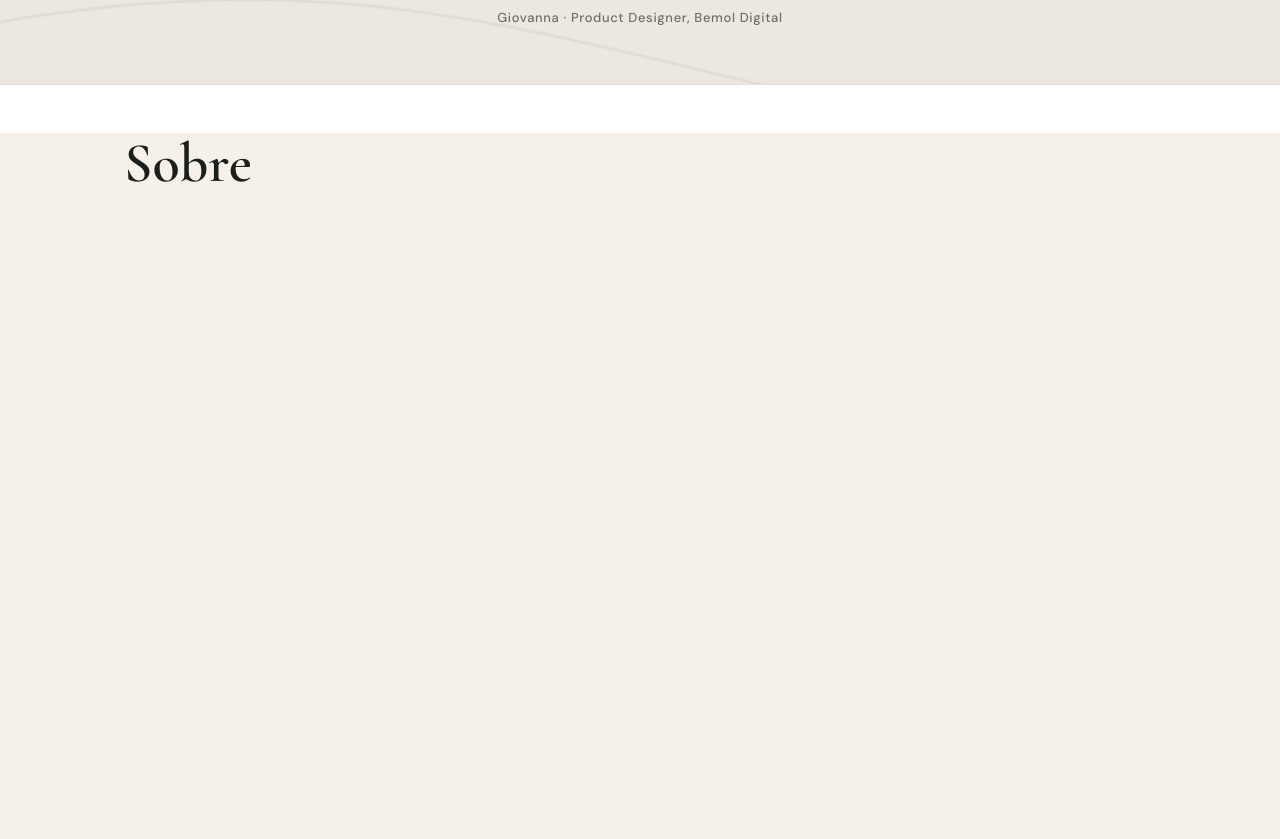
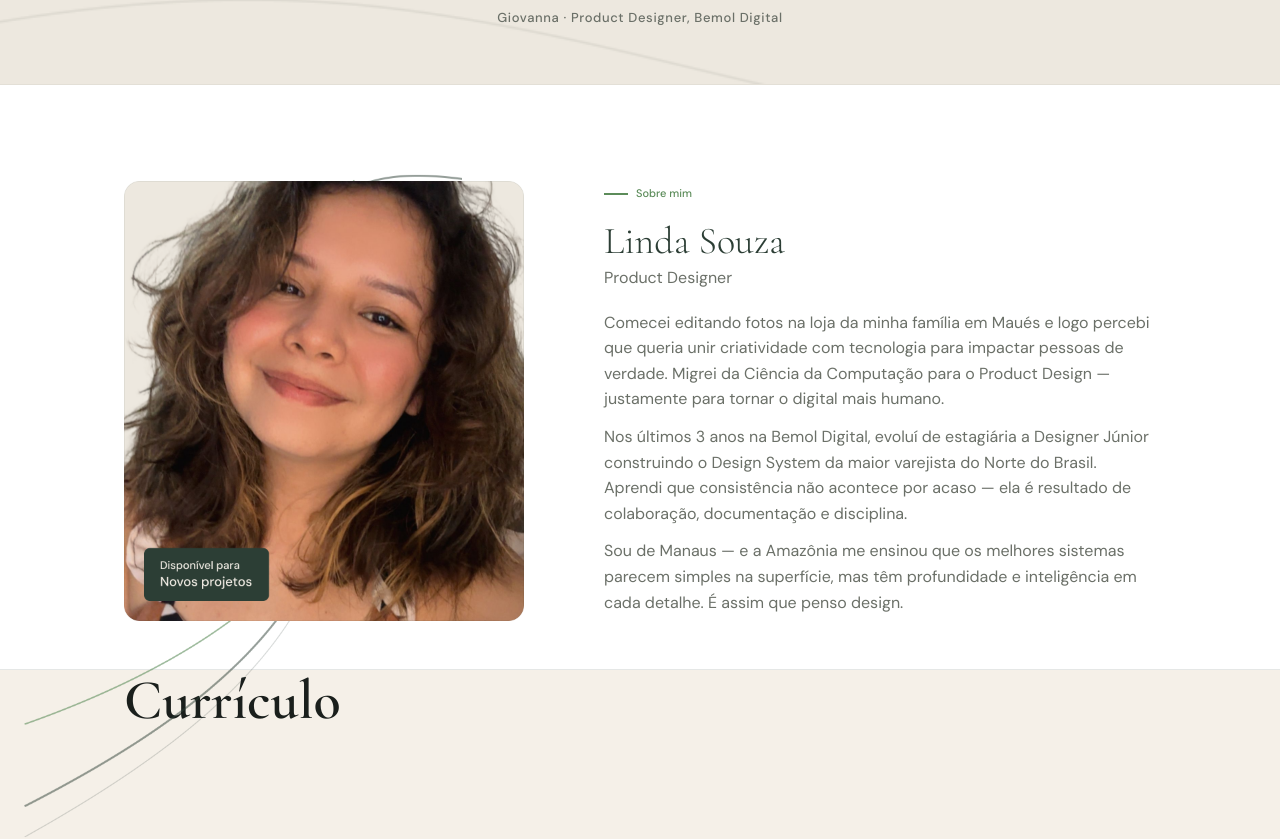
Before and after one commit to Agencia-Lumina-Digital/linda-hillary-port, a React (Vite) app: page / in a window 1280 px wide. Shown: the part 1820-2659 px from the top of the page. Built offline with nearby package versions, Linux system fonts and the light colour scheme.

Commit message:
feat: [SECTION] create

```diff
--- a/src/App.tsx
+++ b/src/App.tsx
@@ -2,6 +2,7 @@ import { Box, Container, Typography } from '@mui/material';
 import { Navbar } from './components/organisms/Navbar/Navbar';
 import { Hero } from './features/hero/Hero';
 import { Projects } from './features/projects/Projects';
+import { About } from './features/about/About';
 import { tokens } from './theme/tokens';
 
 function App() {
@@ -28,8 +29,8 @@ function App() {
           <Projects />
         </Box>
 
-        <Box id="about" sx={{ height: '100vh', borderBottom: '1px dashed' }}>
-          <Typography variant="h2">Sobre</Typography>
+        <Box id="about">
+          <About />
         </Box>
 
         <Box id="resume" sx={{ height: '100vh', borderBottom: '1px dashed' }}>
--- /dev/null
+++ b/src/features/about/About.tsx
@@ -0,0 +1,153 @@
+import { Box, Stack, Typography } from '@mui/material';
+import { tokens } from '../../theme/tokens';
+import grafismoHero from '../../theme/assets/grafismo-rios-hero.png';
+import lindaImage from '../../theme/assets/linda-image.png';
+
+export const About = () => {
+  return (
+    <Box
+      sx={{
+        py: { xs: 8, md: 12 },
+        backgroundColor: tokens.colors.background.elevated, // Fundo branco (#FFFFFF)
+        mx: { xs: '-24px', md: 'calc(-50vw + 50%)' }, // Sangramento lateral total
+        px: { xs: '24px', md: 'calc(50vw - 50%)' }, // Alinhamento interno
+        borderBottom: `1px solid ${tokens.colors.border.default}`
+      }}
+    >
+      <Box
+        sx={{
+          display: 'flex',
+          flexDirection: { xs: 'column', md: 'row' },
+          alignItems: 'center',
+          gap: { xs: '48px', md: '80px' }, // Espaçamento fixo limpo sem padding ou margens negativas
+          width: '100%',
+        }}
+      >
+        {/* Coluna Esquerda: Imagem com Grafismo Invertido */}
+        <Box
+          sx={{
+            position: 'relative',
+            width: { xs: '100%', md: '400px' },
+            flexShrink: 0,
+            display: 'flex',
+            justifyContent: 'center',
+            alignItems: 'center'
+          }}
+        >
+          {/* Grafismo de fundo (Posicionamento absoluto para ficar atrás, invertido horizontalmente) */}
+          <Box
+            component="img"
+            src={grafismoHero}
+            alt=""
+            sx={{
+              position: 'absolute',
+              top: '74%',
+              left: '50%',
+              transform: 'translate(-50%, -50%) scaleX(-1)', // Inverte horizontalmente e centraliza
+              width: '150%',
+              maxWidth: 'none',
+              zIndex: 1,
+              pointerEvents: 'none',
+              clipPath: { xs: 'none', md: 'inset(0 0 0 27%)' } // Espelha o corte lateral do hero
+            }}
+          />
+
+          {/* Imagem de perfil (Dimensões idênticas à seção hero) */}
+          <Box sx={{ position: 'relative', zIndex: 2, width: '100%' }}>
+            <Box
+              component="img"
+              src={lindaImage}
+              alt="Linda Souza"
+              sx={{
+                width: '100%',
+                height: { xs: 'auto', md: '440px' },
+                objectFit: 'cover',
+                display: 'block',
+                borderRadius: `${tokens.borderRadius.md}px`,
+              }}
+            />
+          </Box>
+        </Box>
+
+        {/* Coluna Direita: Conteúdo Textual */}
+        <Box sx={{ flexGrow: 1, minWidth: 0, width: '100%' }}>
+          <Stack spacing={5}>
+            {/* Tagline / Eyebrow */}
+            <Box sx={{ display: 'flex', alignItems: 'center', gap: 2 }}>
+              <Box sx={{ width: 24, height: '1.5px', backgroundColor: tokens.colors.background.brand }} />
+              <Typography
+                sx={{
+                  color: tokens.colors.text.accent,
+                  fontWeight: tokens.typography.fontWeight.medium,
+                  fontSize: tokens.typography.fontSize[11]
+                }}
+              >
+                Sobre mim
+              </Typography>
+            </Box>
+
+            {/* Título e Subtítulo */}
+            <Stack spacing={1}>
+              <Typography
+                variant="h2"
+                sx={{
+                  fontFamily: tokens.typography.fontFamily.display,
+                  color: tokens.colors.text.brand,
+                  fontSize: { xs: tokens.typography.fontSize[26], md: tokens.typography.fontSize[38] },
+                  fontWeight: tokens.typography.fontWeight.light,
+                  lineHeight: 1.1,
+                }}
+              >
+                Linda Souza
+              </Typography>
+              <Typography
+                sx={{
+                  fontFamily: tokens.typography.fontFamily.body,
+                  color: tokens.colors.text.secondary,
+                  fontSize: { xs: tokens.typography.fontSize[14], md: tokens.typography.fontSize[16] },
+                  fontWeight: tokens.typography.fontWeight.regular,
+                }}
+              >
+                Product Designer
+              </Typography>
+            </Stack>
+
+            {/* Parágrafos de texto */}
+            <Stack spacing={3}>
+              <Typography
+                sx={{
+                  color: tokens.colors.text.secondary,
+                  fontSize: { xs: tokens.typography.fontSize[14], md: tokens.typography.fontSize[16] },
+                  fontWeight: tokens.typography.fontWeight.regular,
+                  lineHeight: 1.6,
+                }}
+              >
+                Comecei editando fotos na loja da minha família em Maués e logo percebi que queria unir criatividade com tecnologia para impactar pessoas de verdade. Migrei da Ciência da Computação para o Product Design — justamente para tornar o digital mais humano.
+              </Typography>
+              <Typography
+                sx={{
+                  color: tokens.colors.text.secondary,
+                  fontSize: { xs: tokens.typography.fontSize[14], md: tokens.typography.fontSize[16] },
+                  fontWeight: tokens.typography.fontWeight.regular,
+                  lineHeight: 1.6,
+                }}
+              >
+                Nos últimos 3 anos na Bemol Digital, evoluí de estagiária a Designer Júnior construindo o Design System da maior varejista do Norte do Brasil. Aprendi que consistência não acontece por acaso — ela é resultado de colaboração, documentação e disciplina.
+              </Typography>
+              <Typography
+                sx={{
+                  color: tokens.colors.text.secondary,
+                  fontSize: { xs: tokens.typography.fontSize[14], md: tokens.typography.fontSize[16] },
+                  fontWeight: tokens.typography.fontWeight.regular,
+                  lineHeight: 1.6,
+                }}
+              >
+                Sou de Manaus — e a Amazônia me ensinou que os melhores sistemas parecem simples na superfície, mas têm profundidade e inteligência em cada detalhe. É assim que penso design.
+              </Typography>
+            </Stack>
+          </Stack>
+        </Box>
+      </Box>
+    </Box>
+  );
+};
```
